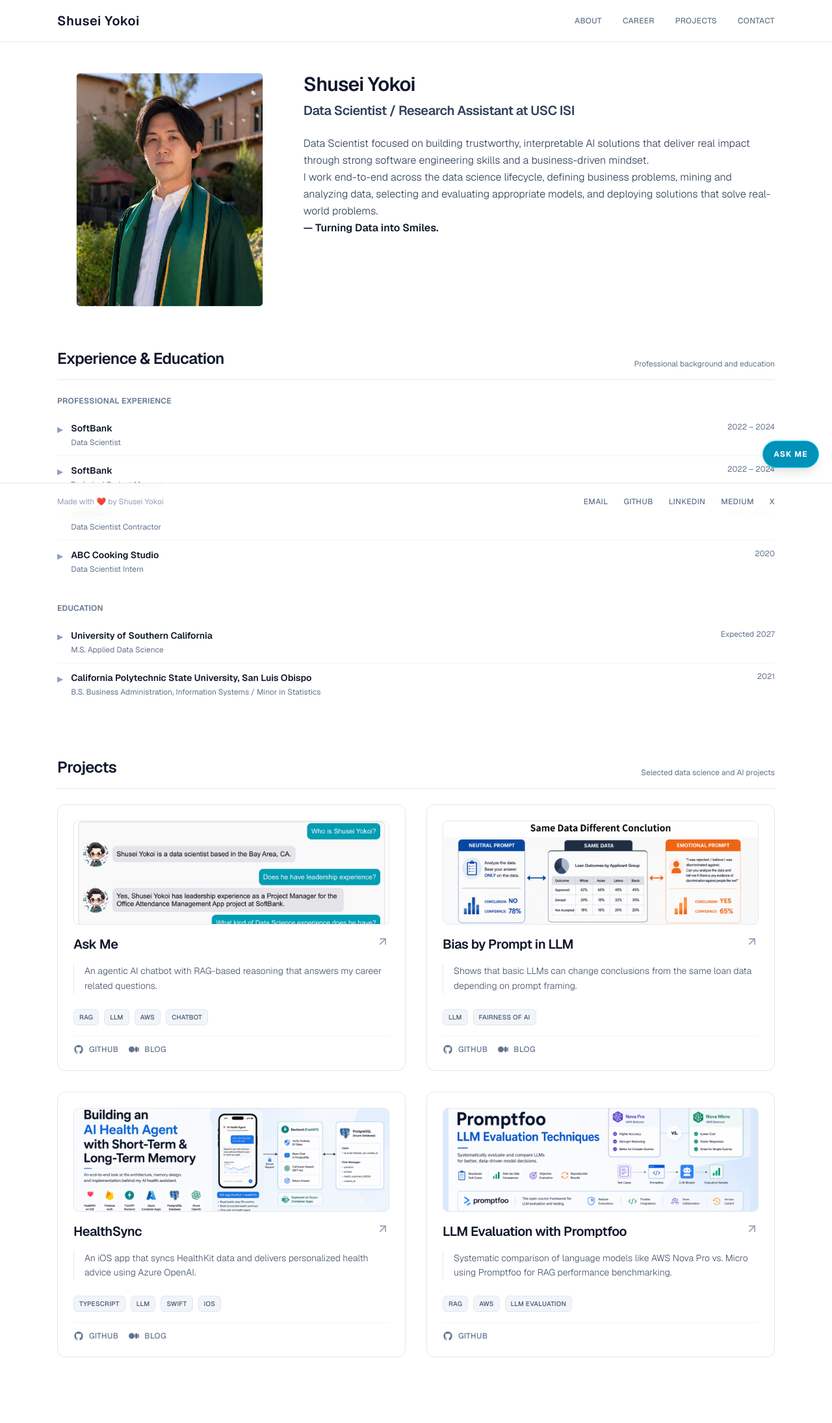
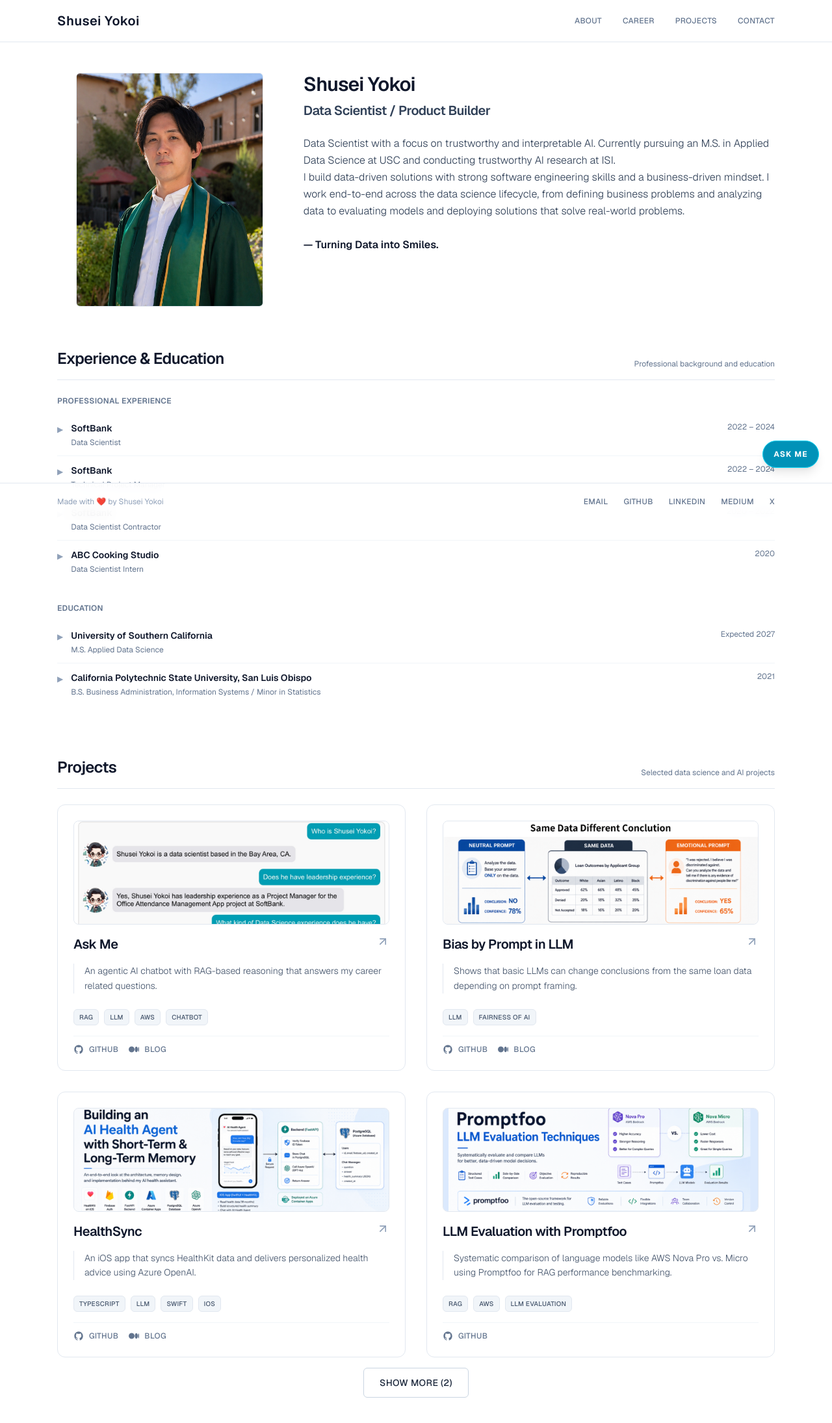
Before and after one commit to shuseiyokoi/portfolio, a Next.js app: page / in a window 1280 px wide. Shown: the top 2190 px of the page at 65% size. Built offline with nearby package versions, Linux system fonts and the light colour scheme.

Commit message:
add wild fire

```diff
--- a/app/page.tsx
+++ b/app/page.tsx
@@ -55,28 +55,28 @@ const projects = [
     github: "https://github.com/shuseiyokoi/LLM-evaluation",
     notion: "https://shuseiyokoi.notion.site/Promptfoo-LLM-Evaluation-Techniques-23bf61fbe85c8089ab63e64295bca69c",
   },
-  // {
-  //   title: "HowHot",
-  //   description:
-  //     "A food spiciness prediction app that estimates spice level from food images.",
-  //   tags: ["CV", "PYTORCH", "AWS"],
-  //   color: "slate" as const,
-  //   href: "#",
-  //   image: `${basePath}/project-six.png`,
-  //   github: "",
-  //   medium: "",
-  // },
-  // {
-  //   title: "Movie ROI Prediction",
-  //   description:
-  //     "A machine learning project predicting movie ROI using metadata and AI-enhanced storyline analysis.",
-  //   tags: ["ML", "NLP", "PYTHON"],
-  //   color: "slate" as const,
-  //   href: "#",
-  //   image: `${basePath}/project-five.png`,
-  //   github: "",
-  //   medium: "",
-  // },
+  {
+    title: "California Wildfire Economic Recovery",
+    description:
+      "Used weather signals and difference-in-differences analysis to measure wildfire-related employment disruption and recovery.",
+    tags: ["DID", "Geospatial", "ECONOMICS"],
+    color: "slate" as const,
+    href: "https://github.com/shuseiyokoi/California-Wildfire-Economic-Recovery/tree/main",
+    image: `${basePath}/cal_fire.png`,
+    github: "https://github.com/shuseiyokoi/California-Wildfire-Economic-Recovery/tree/main",
+    medium: "",
+  },
+  {
+    title: "Movie ROI Prediction",
+    description:
+      "A machine learning project predicting movie ROI using metadata and AI-enhanced storyline analysis.",
+    tags: ["ML", "NLP", "PYTHON"],
+    color: "slate" as const,
+    href: "#",
+    image: `${basePath}/project-five.png`,
+    github: "",
+    medium: "",
+  },
   // {
   //   title: "Wildfire Impact Analysis",
   //   description:
@@ -222,19 +222,17 @@ export default function Home() {
               </h2>
 
               <h3 className="mt-2 text-xl font-semibold tracking-tight text-slate-700">
-                Data Scientist / Research Assistant at USC ISI
+                Data Scientist / Product Builder
               </h3>
             </div>
 
             <p>
-              Data Scientist focused on building trustworthy, interpretable AI
-              solutions that deliver real impact through strong software
-              engineering skills and a business-driven mindset.
+              Data Scientist with a focus on trustworthy and interpretable AI. Currently pursuing an M.S. in Applied Data Science at USC and conducting trustworthy AI research at ISI.
+
               <br />
-              I work end-to-end across the data science lifecycle, defining
-              business problems, mining and analyzing data, selecting and
-              evaluating appropriate models, and deploying solutions that solve
-              real-world problems.
+              I build data-driven solutions with strong software engineering skills and a business-driven mindset. I work end-to-end across the data science lifecycle, from defining business problems and analyzing data to evaluating models and deploying solutions that solve real-world problems.
+
+              <br />
               <br />
               <strong className="text-slate-900 font-semibold">
                 — Turning Data into Smiles.
@@ -578,6 +576,17 @@ export default function Home() {
                   <div className="mt-4 ml-6 space-y-4 text-sm text-slate-700 leading-relaxed">
                     <div>
                       <p className="font-semibold text-slate-900">
+                        Data Science & Statistics
+                      </p>
+                      <p className="mt-1">
+                        Statistical learning, regression analysis, multilevel
+                        and mixed modeling, categorical data analysis,
+                        statistical computing in R, time series, forecasting,
+                        and model evaluation.
+                      </p>
+                    </div>
+                    <div>
+                      <p className="font-semibold text-slate-900">
                         Programming & Systems
                       </p>
                       <p className="mt-1">
@@ -588,17 +597,6 @@ export default function Home() {
                       </p>
                     </div>
 
-                    <div>
-                      <p className="font-semibold text-slate-900">
-                        Data Science & Statistics
-                      </p>
-                      <p className="mt-1">
-                        Statistical learning, regression analysis, multilevel
-                        and mixed modeling, categorical data analysis,
-                        statistical computing in R, time series, forecasting,
-                        and model evaluation.
-                      </p>
-                    </div>
                   </div>
                 </details>
               </div>
```
Also changed, not shown: public/cal_fire.png (added).
